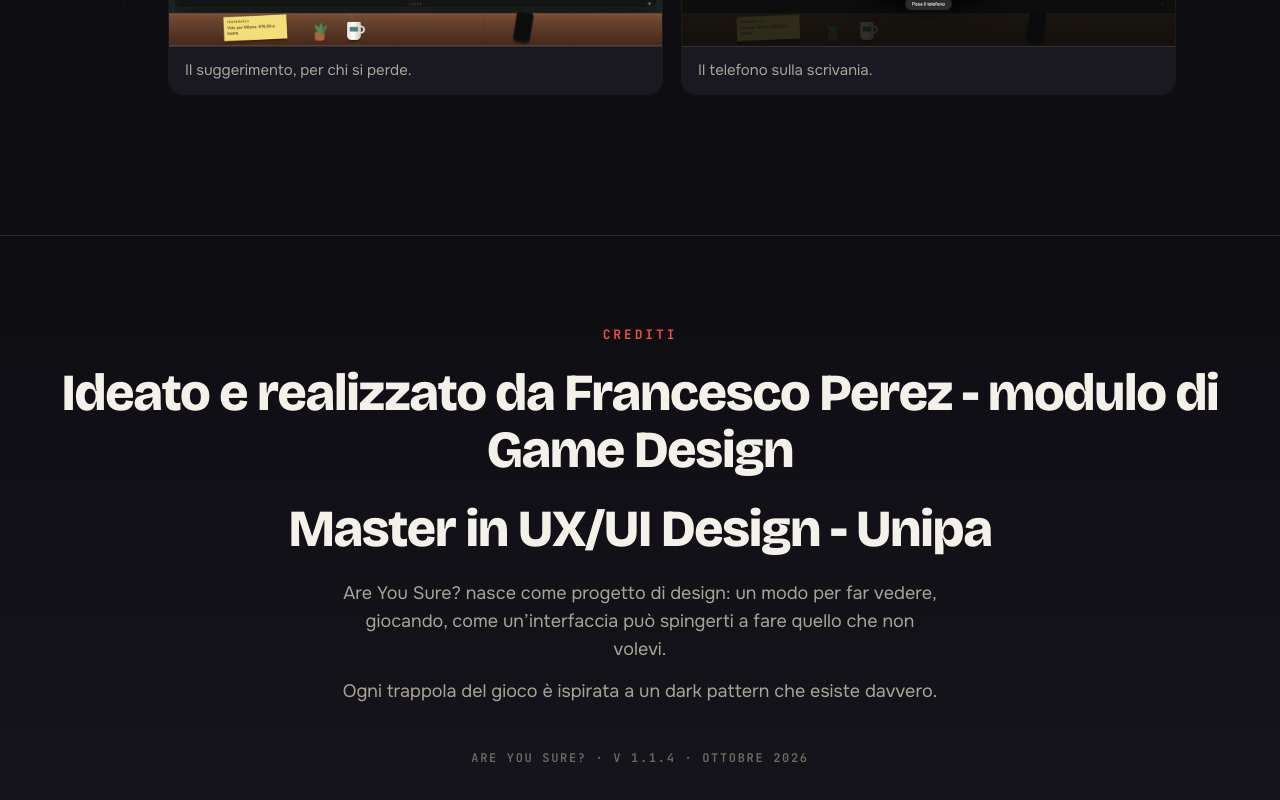
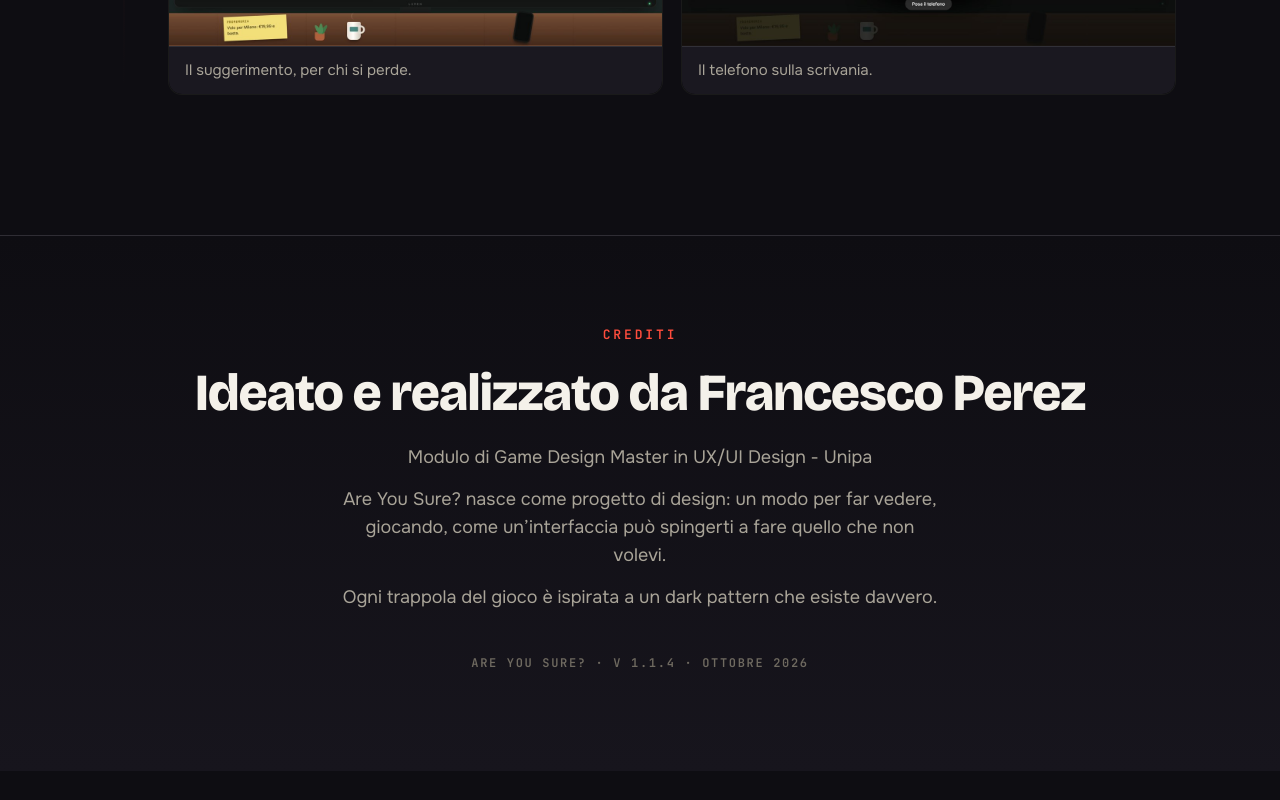
Before and after one commit to Francesco-1999/areyousure, a plain HTML site: page index.html in a window 1280 px wide. Shown: the part 6200-7000 px from the top of the page. After the commit the page ends 6971 px from the top, so only its background shows below. Drawn offline with nearby package versions, Linux system fonts and the light colour scheme.

Commit message:
Update footer credits and restructure content

```diff
--- a/index.html
+++ b/index.html
@@ -200,8 +200,8 @@ main{max-width:1120px;margin:0 auto;padding:40px 24px 20px}
 
 <footer class="credits">
   <div class="k">Crediti</div>
-  <h2>Ideato e realizzato da Francesco Perez - modulo di Game Design</h2>
-  <h2>Master in UX/UI Design - Unipa</h2>
+  <h2>Ideato e realizzato da Francesco Perez</h2>
+  <p>Modulo di Game Design Master in UX/UI Design - Unipa</p>
   <p>Are You Sure? nasce come progetto di design: un modo per far vedere, giocando, come un’interfaccia può spingerti a fare quello che non volevi.</p>
   <p>Ogni trappola del gioco è ispirata a un dark pattern che esiste davvero.</p>
   <small>ARE YOU SURE? · V 1.1.4 · OTTOBRE 2026</small>
```
